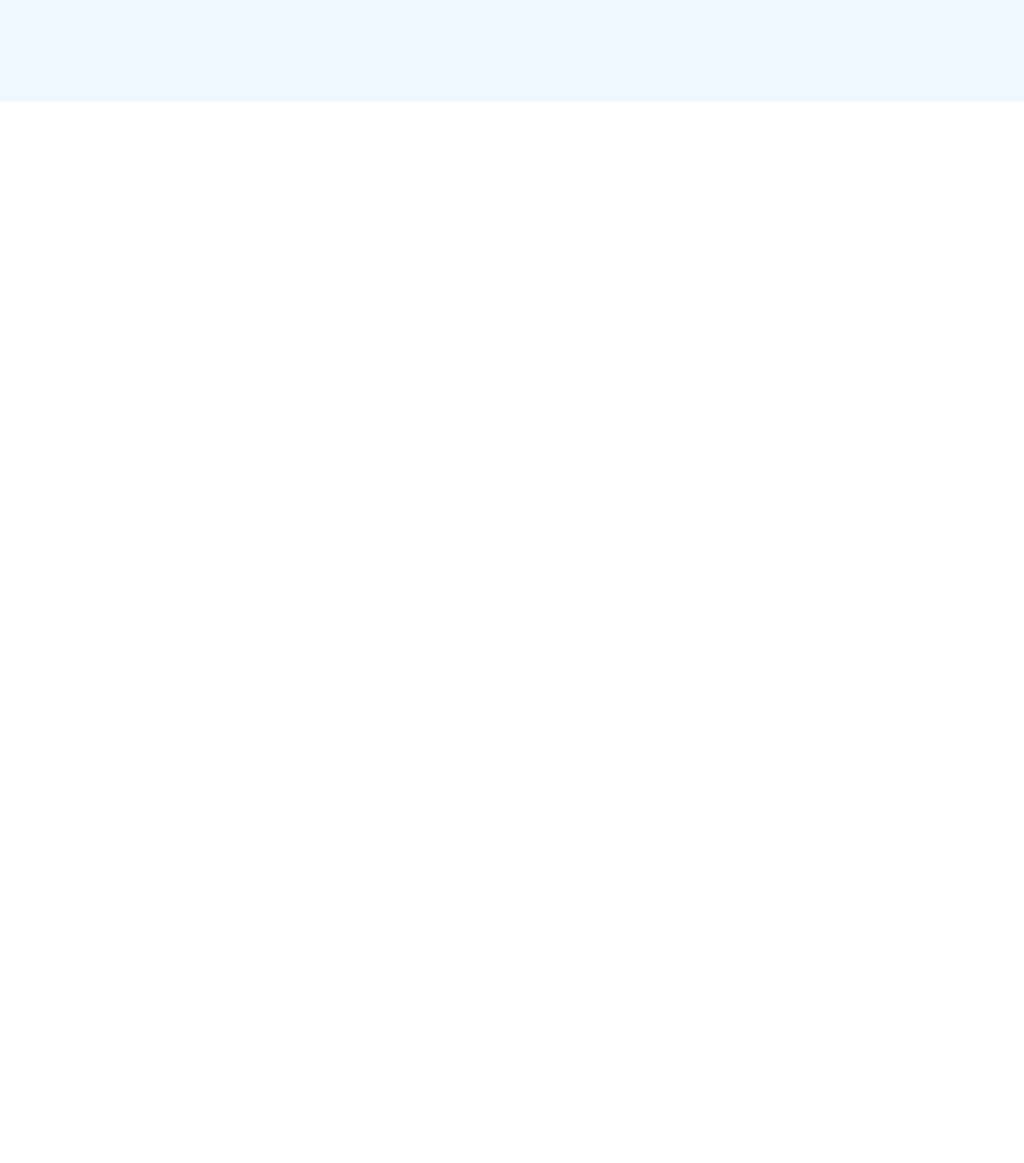
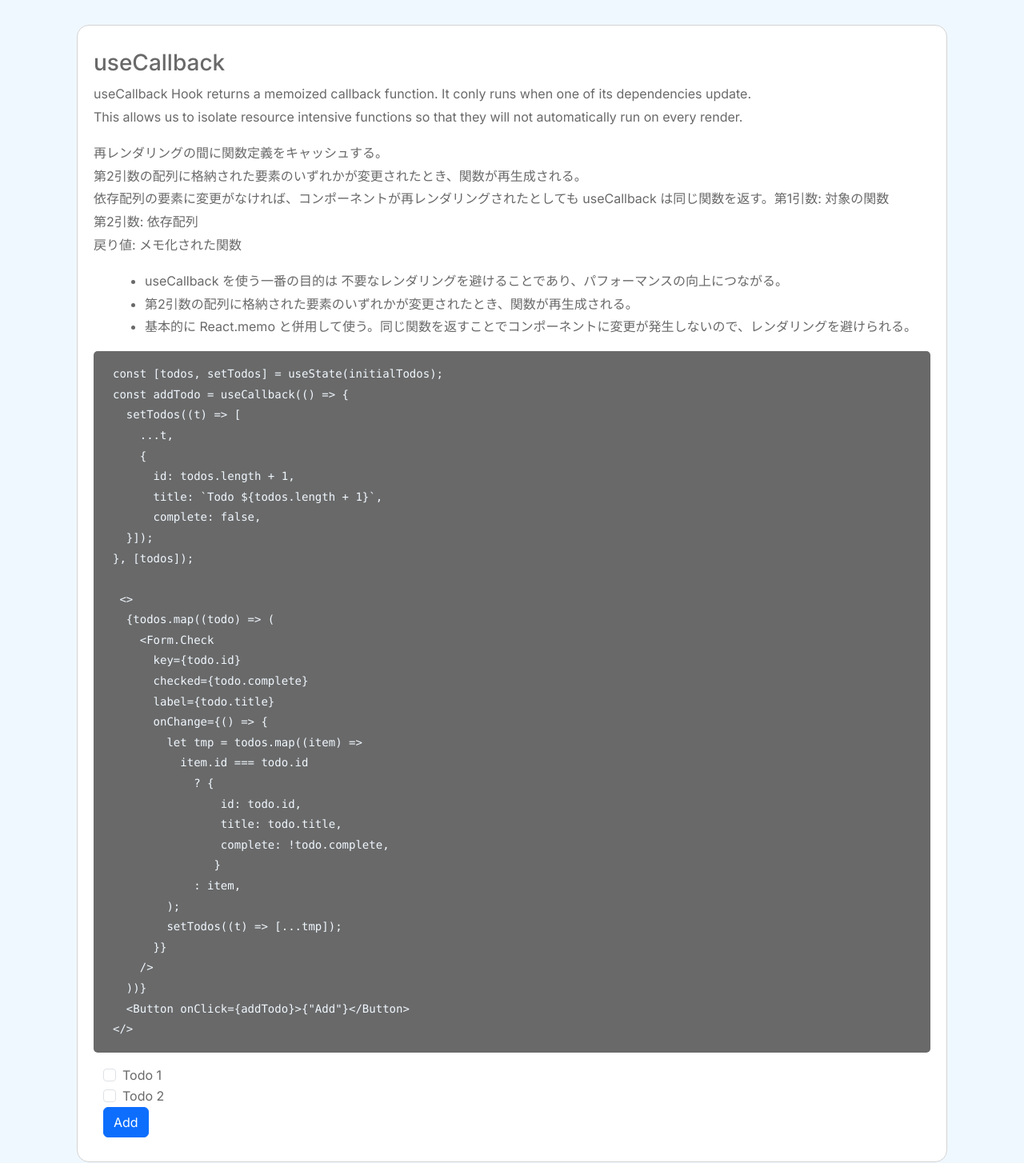
Before and after one commit to azusaw/react-hooks, a Next.js app: page / in a window 1280 px wide. Shown: the part 5610-7064 px from the top of the page at 80% size. Before the commit the page ends 5737 px from the top, so only its background shows below. Built offline with nearby package versions, Linux system fonts and the light colour scheme.

Commit message:
aadd useCallback example

```diff
--- a/src/app/page.tsx
+++ b/src/app/page.tsx
@@ -5,6 +5,7 @@ import React, { createContext, useContext, useState } from "react";
 import UseContext from "@/components/UseContext";
 import UseRefComponent from "@/components/UseRef";
 import UseReducerComponent from "@/components/UseReducer";
+import UseCallbackComponent from "@/components/UseCallback";
 
 export const Count: React.Context<{
   count: number;
@@ -320,6 +321,81 @@ export default function Home() {
       ),
       children: <UseReducerComponent />,
     },
+    {
+      title: "useCallback",
+      descriptionEn: (
+        <p>
+          {"useCallback Hook returns a memoized callback function. It conly runs when one of its dependencies update.\n" +
+            "This allows us to isolate resource intensive functions so that they will not automatically run on every render." +
+            "\n"}
+        </p>
+      ),
+      descriptionJp: (
+        <>
+          <p>
+            {"再レンダリングの間に関数定義をキャッシュする。\n第2引数の配列に格納された要素のいずれかが変更されたとき、関数が再生成される。\n" +
+              "依存配列の要素に変更がなければ、コンポーネントが再レンダリングされたとしても useCallback は同じ関数を返す。"}
+            {"第1引数: 対象の関数\n"}
+            {"第2引数: 依存配列\n"}
+            {"戻り値: メモ化された関数\n"}
+          </p>
+          <ul>
+            <li>
+              {
+                "useCallback を使う一番の目的は 不要なレンダリングを避けることであり、パフォーマンスの向上につながる。"
+              }
+            </li>
+            <li>
+              {
+                "第2引数の配列に格納された要素のいずれかが変更されたとき、関数が再生成される。"
+              }
+            </li>
+            <li>
+              {
+                "基本的に React.memo と併用して使う。同じ関数を返すことでコンポーネントに変更が発生しないので、レンダリングを避けられる。"
+              }
+            </li>
+          </ul>
+        </>
+      ),
+      codeSample: (
+        <pre>
+          {"const [todos, setTodos] = useState(initialTodos);\n" +
+            "const addTodo = useCallback(() => {\n" +
+            "  setTodos((t) => [\n" +
+            "    ...t,\n" +
+            "    {\n" +
+            "      id: todos.length + 1,\n" +
+            "      title: `Todo ${todos.length + 1}`,\n" +
+            "      complete: false,\n" +
+            "  }]);\n" +
+            "}, [todos]);\n\n" +
+            " <>\n" +
+            "  {todos.map((todo) => (\n" +
+            "    <Form.Check\n" +
+            "      key={todo.id}\n" +
+            "      checked={todo.complete}\n" +
+            "      label={todo.title}\n" +
+            "      onChange={() => {\n" +
+            "        let tmp = todos.map((item) =>\n" +
+            "          item.id === todo.id\n" +
+            "            ? {\n" +
+            "                id: todo.id,\n" +
+            "                title: todo.title,\n" +
+            "                complete: !todo.complete,\n" +
+            "               }\n" +
+            "            : item,\n" +
+            "        );\n" +
+            "        setTodos((t) => [...tmp]);\n" +
+            "      }}\n" +
+            "    />\n" +
+            "  ))}\n" +
+            '  <Button onClick={addTodo}>{"Add"}</Button>\n' +
+            "</>"}
+        </pre>
+      ),
+      children: <UseCallbackComponent />,
+    },
   ];
 
   return (
--- /dev/null
+++ b/src/components/UseCallback.tsx
@@ -0,0 +1,58 @@
+"use client";
+import React, { useCallback, useReducer, useState } from "react";
+import { Button, Form } from "react-bootstrap";
+
+const initialTodos = [
+  {
+    id: 1,
+    title: "Todo 1",
+    complete: false,
+  },
+  {
+    id: 2,
+    title: "Todo 2",
+    complete: false,
+  },
+];
+
+const UseCallbackComponent: React.FC = () => {
+  const [todos, setTodos] = useState(initialTodos);
+  const addTodo = useCallback(() => {
+    setTodos((t) => [
+      ...t,
+      {
+        id: todos.length + 1,
+        title: `Todo ${todos.length + 1}`,
+        complete: false,
+      },
+    ]);
+  }, [todos]);
+
+  return (
+    <>
+      {todos.map((todo) => (
+        <Form.Check
+          key={todo.id}
+          type="checkbox"
+          checked={todo.complete}
+          label={todo.title}
+          onChange={() => {
+            let tmp = todos.map((item) =>
+              item.id === todo.id
+                ? {
+                    id: todo.id,
+                    title: todo.title,
+                    complete: !todo.complete,
+                  }
+                : item,
+            );
+            setTodos((t) => [...tmp]);
+          }}
+        />
+      ))}
+      <Button onClick={addTodo}>{"Add"}</Button>
+    </>
+  );
+};
+
+export default UseCallbackComponent;
```
